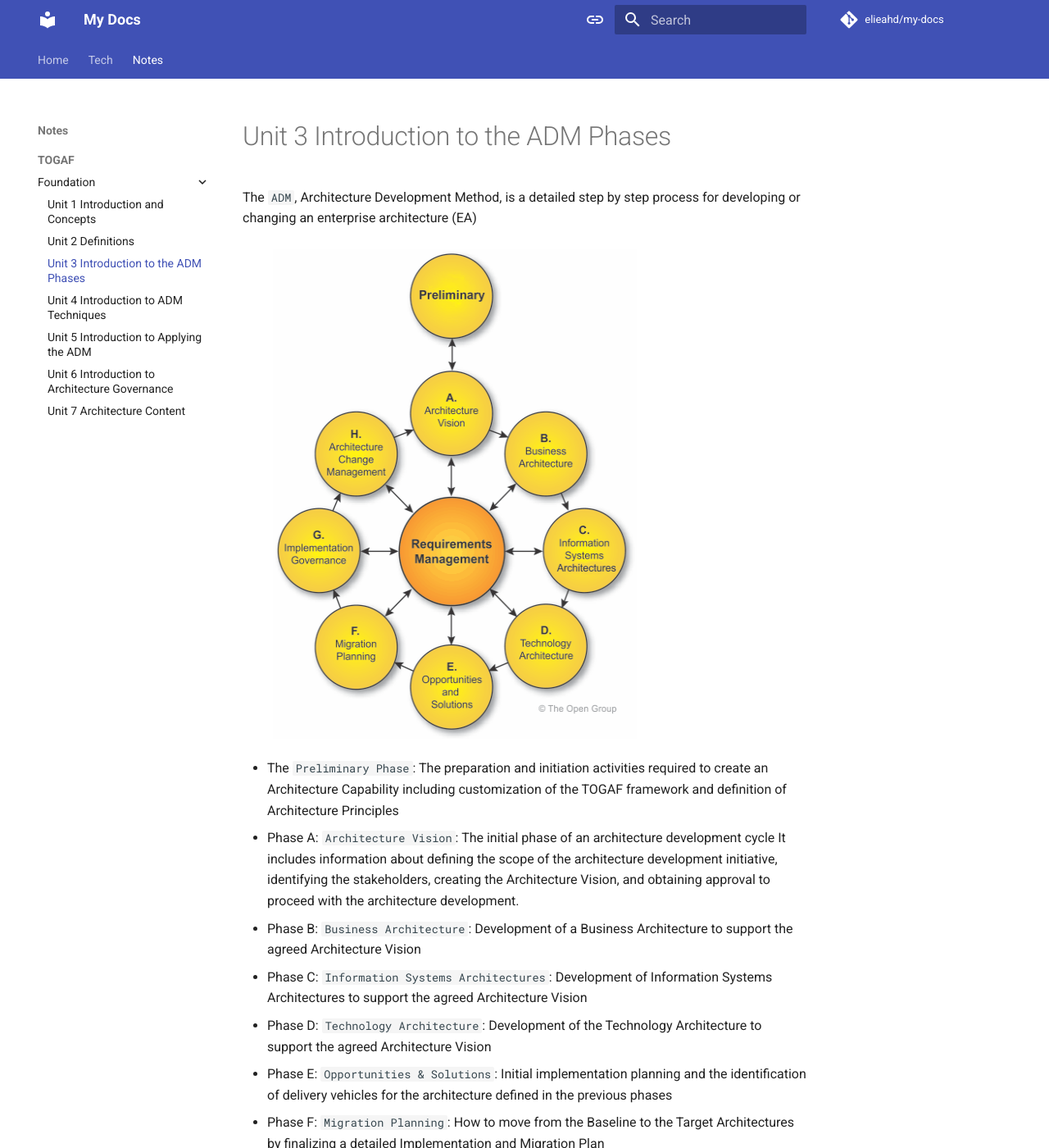
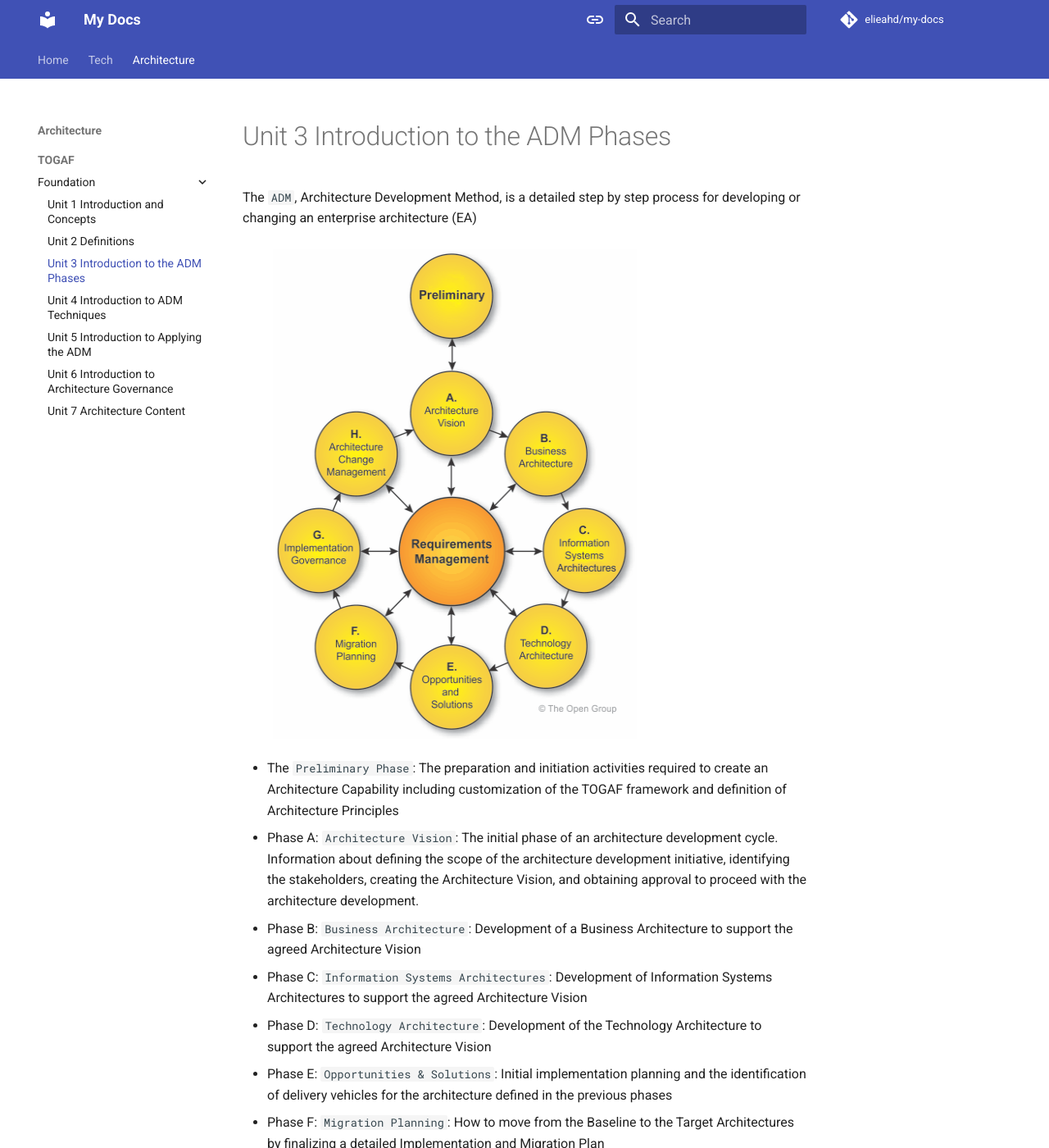
Before and after one commit to elieahd/my-docs, an MkDocs documentation site: the page built from docs/architecture/togaf/foundation/unit3.md, in a window 1280 px wide and 1400 px high. Shown: the whole window at 82% size. Built offline with MkDocs 1.6.1 and Material for MkDocs 9.7.7, drawn with Linux system fonts in a browser that asks for light colours; comment, search, counter and statistics services are not loaded.

Commit message:
chore: restructure archi

```diff
--- a/docs/notes/togaf/foundation/unit3.md
+++ b/docs/architecture/togaf/foundation/unit3.md
@@ -3,7 +3,7 @@ The `ADM`, Architecture Development Method, is a detailed step by step process f
 ![adm](../../../assets/togaf/adm.png)
 
 * The `Preliminary Phase`: The preparation and initiation activities required to create an Architecture Capability including customization of the TOGAF framework and definition of Architecture Principles
-* Phase A: `Architecture Vision`: The initial phase of an architecture development cycle It includes information about defining the scope of the architecture development initiative, identifying the stakeholders, creating the Architecture Vision, and obtaining approval to proceed with the architecture development.
+* Phase A: `Architecture Vision`: The initial phase of an architecture development cycle. Information about defining the scope of the architecture development initiative, identifying the stakeholders, creating the Architecture Vision, and obtaining approval to proceed with the architecture development.
 * Phase B: `Business Architecture`: Development of a Business Architecture to support the agreed Architecture Vision
 * Phase C: `Information Systems Architectures`: Development of Information Systems Architectures to support the agreed Architecture Vision
 * Phase D: `Technology Architecture`: Development of the Technology Architecture to support the agreed Architecture Vision
--- a/mkdocs.yml
+++ b/mkdocs.yml
@@ -64,13 +64,13 @@ nav:
     - Making HTTP requests with curl: tech/shell/curl.md
     - JSON processing with jq: tech/shell/jq.md
   - Tech debt: tech/tech-debt.md
-- Notes:
+- Architecture:
   - TOGAF:
     - Foundation:
-      - Unit 1 Introduction and Concepts: notes/togaf/foundation/unit1.md
-      - Unit 2 Definitions: notes/togaf/foundation/unit2.md
-      - Unit 3 Introduction to the ADM Phases: notes/togaf/foundation/unit3.md
-      - Unit 4 Introduction to ADM Techniques: notes/togaf/foundation/unit4.md
-      - Unit 5 Introduction to Applying the ADM: notes/togaf/foundation/unit5.md
+      - Unit 1 Introduction and Concepts: architecture/togaf/foundation/unit1.md
+      - Unit 2 Definitions: architecture/togaf/foundation/unit2.md
+      - Unit 3 Introduction to the ADM Phases: architecture/togaf/foundation/unit3.md
+      - Unit 4 Introduction to ADM Techniques: architecture/togaf/foundation/unit4.md
+      - Unit 5 Introduction to Applying the ADM: architecture/togaf/foundation/unit5.md
       - Unit 6 Introduction to Architecture Governance: notes/togaf/foundation/unit6.md
-      - Unit 7 Architecture Content: notes/togaf/foundation/unit7.md
+      - Unit 7 Architecture Content: architecture/togaf/foundation/unit7.md
```
Also changed, not shown: docs/architecture/togaf/foundation/unit1.md (renamed from docs/notes/togaf/foundation/unit1.md), docs/architecture/togaf/foundation/unit2.md (renamed from docs/notes/togaf/foundation/unit2.md), docs/architecture/togaf/foundation/unit4.md (renamed from docs/notes/togaf/foundation/unit4.md), docs/architecture/togaf/foundation/unit5.md (renamed from docs/notes/togaf/foundation/unit5.md), docs/architecture/togaf/foundation/unit6.md (renamed from docs/notes/togaf/foundation/unit6.md), docs/architecture/togaf/foundation/unit7.md (renamed from docs/notes/togaf/foundation/unit7.md).
